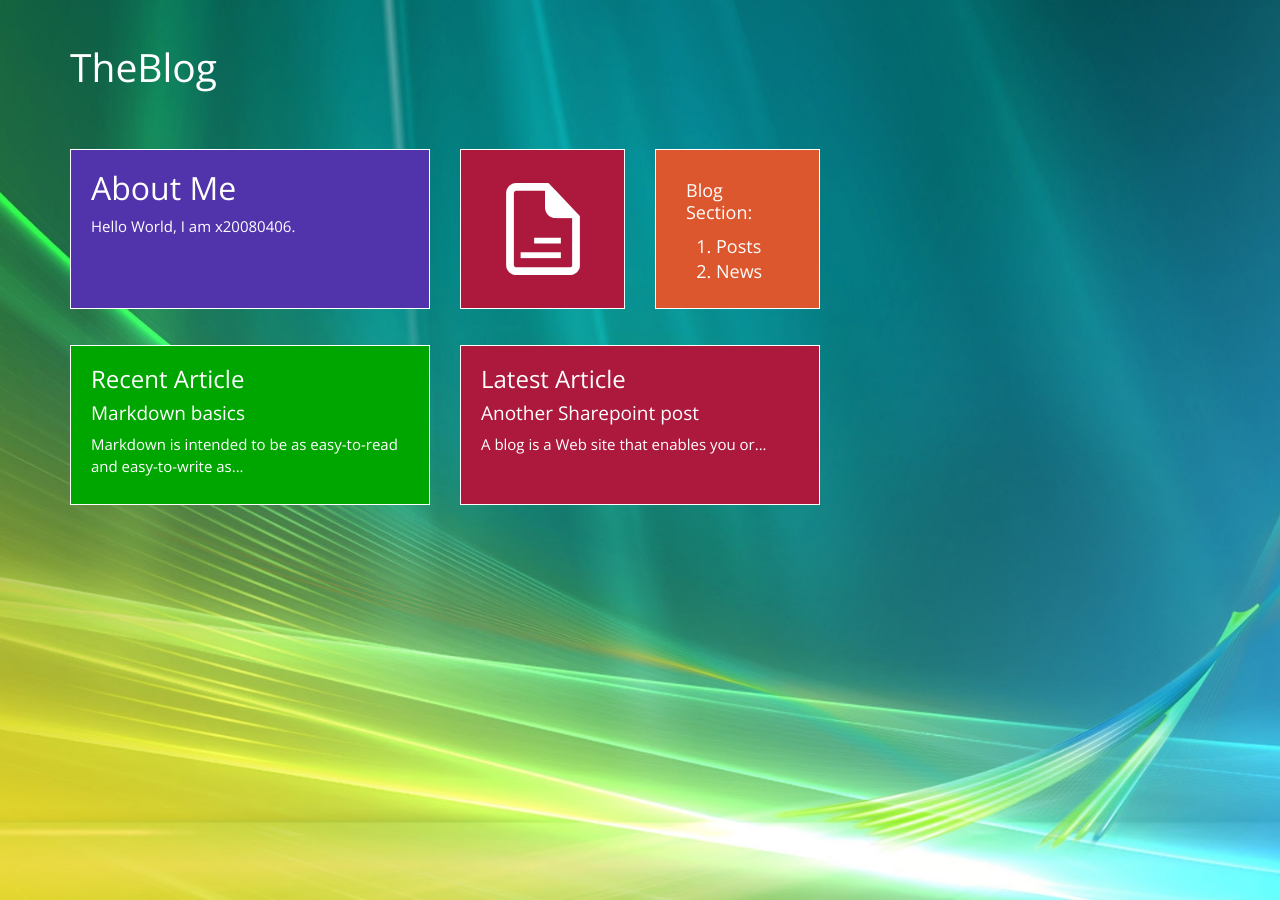
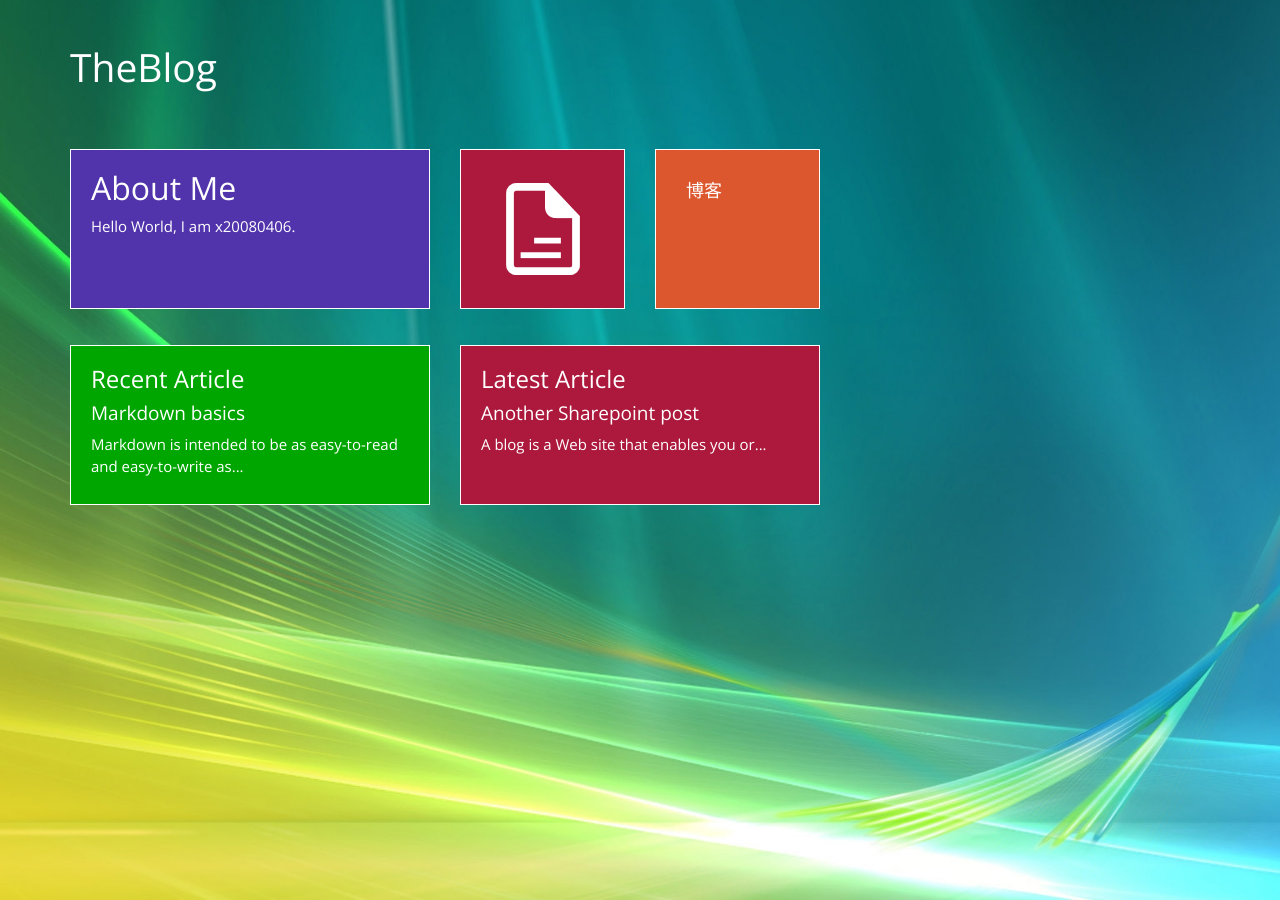
Before and after one commit to x20080406/x20080406.github.io, a Jekyll site: the page built from index.html, in a window 1280 px wide. Built offline with Jekyll 4.4.1, drawn with Linux system fonts in a browser that asks for light colours.

Commit message:
Signed-off-by: x20080406 <x20080406@gmail.com>

```diff
--- a/index.html
+++ b/index.html
@@ -28,14 +28,11 @@ description: Home Page for Jekyll Metro Theme
 				<div class="live-tile" data-mode="flip" data-delay="4000">
 					<div>
 						<a href="blog/" title="Blog" class="tile orange bord icon-blog"></a>
+						<p>Blog</p>
 					</div>
 					<div>
 						<a href="blog/" title="Blog" class="tile orange bord font-fix">
-						<p>Blog Section:</p>
-							<ol>
-								<li>Posts</li>
-								<li>News</li>
-							</ol>
+						<p>博客</p>
 						</a>
 					</div>
 				</div>
```
